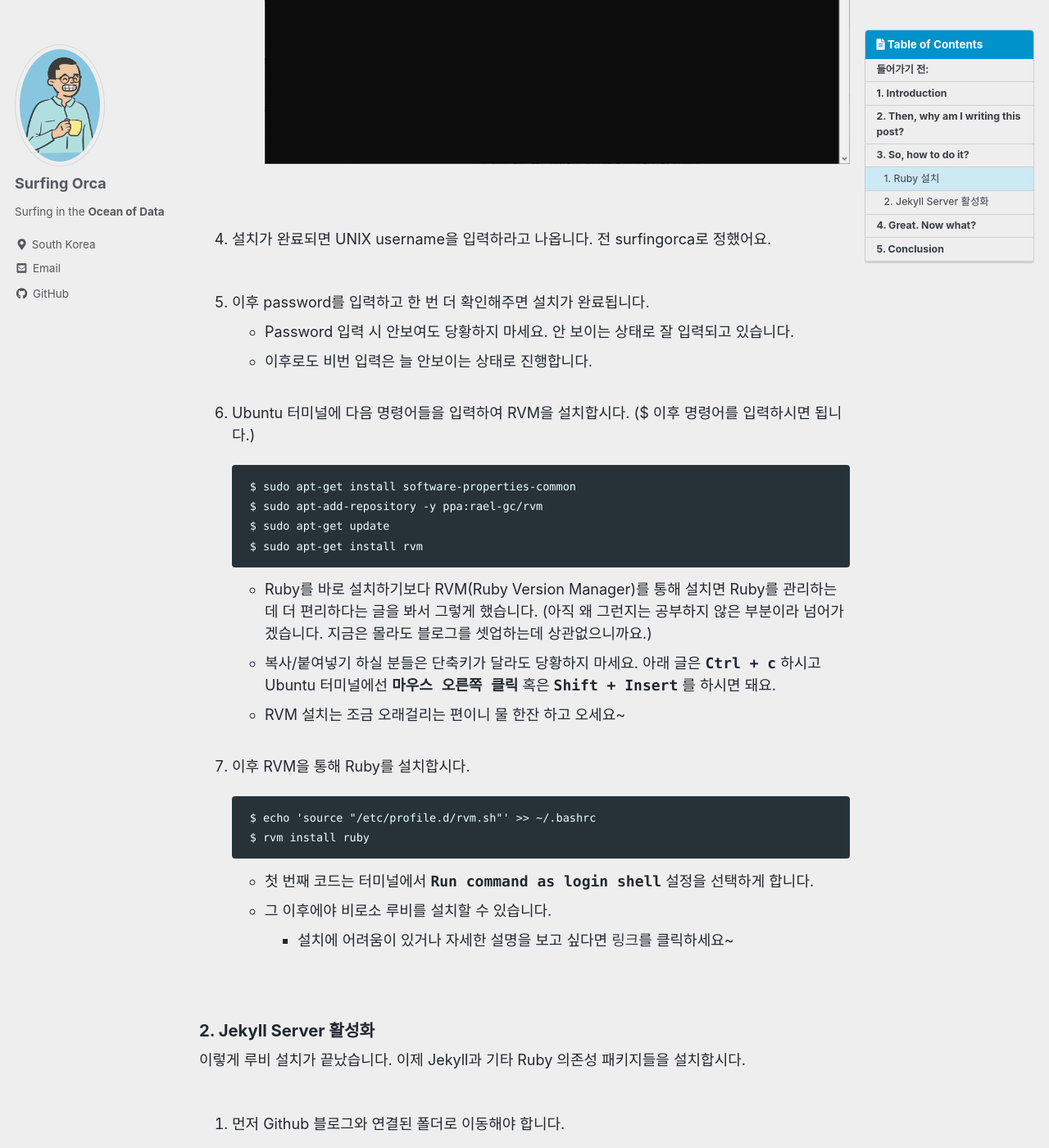
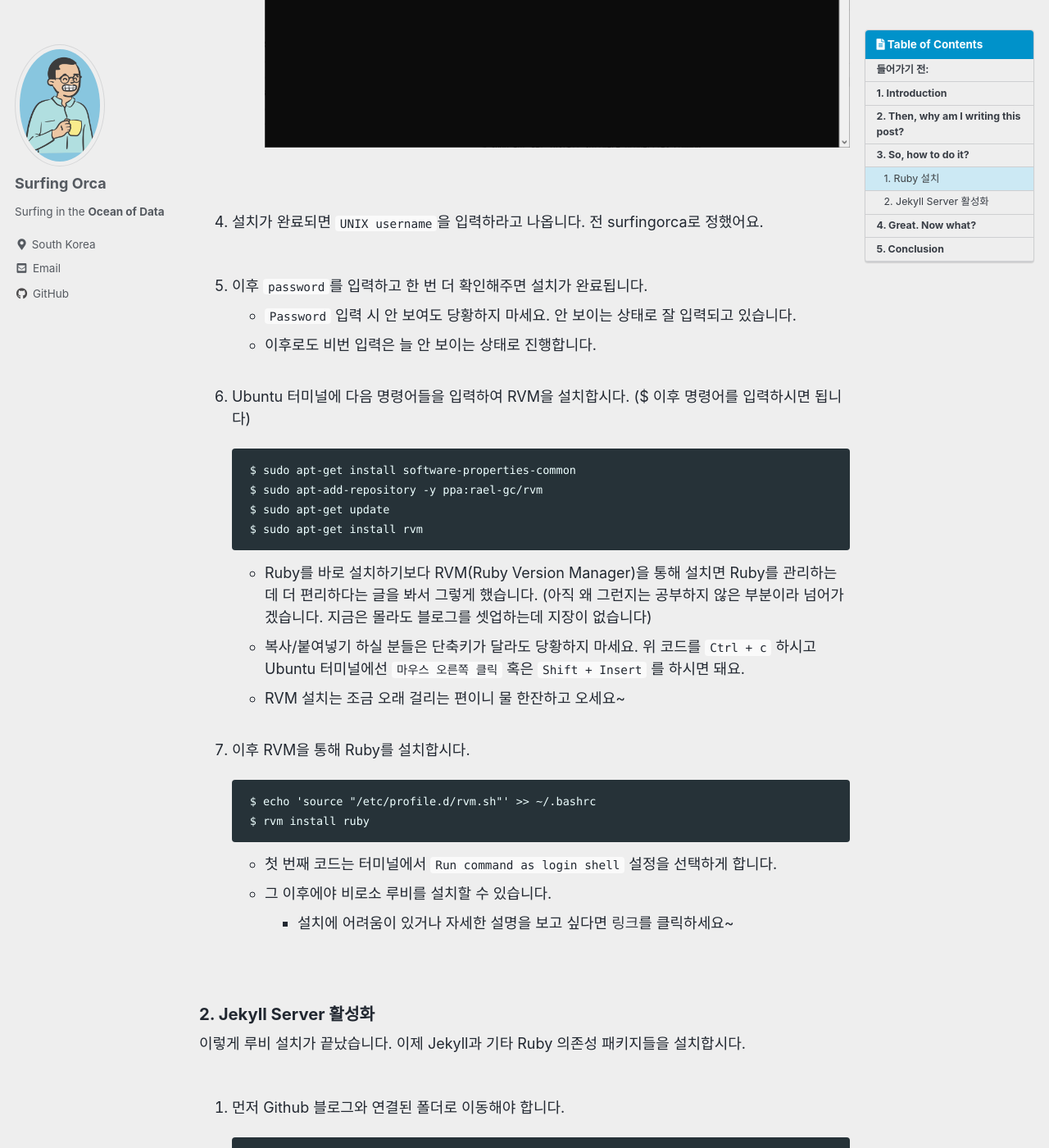
Before and after one commit to SurfingOrca/SurfingOrca.github.io, a Jekyll site: the page built from _posts/2020-08-29-blog_setup.md, in a window 1280 px wide and 1400 px high, scrolled down 4117 px. Shown: the whole window at 82% size. Built offline with Jekyll 4.4.1, drawn with Linux system fonts in a browser that asks for light colours; cached includes are drawn as plain includes; comment, search, counter and statistics services are not loaded; some of the changed text lies outside the part shown.

Commit message:
The post is modified for its readability.

````diff
--- a/_posts/2020-08-29-blog_setup.md
+++ b/_posts/2020-08-29-blog_setup.md
@@ -14,9 +14,8 @@ tags:
 last_modified_at: 2020-08-29
 ---
 
-**孤軍奮鬪 (고군분투):**
-(1)운동경기나 싸움에서 혼자서 많은 수의 적들을 상대하여 힘들게 싸움.
-(2)남의 도움을 받지 아니하고 힘에 벅찬 일을 잘해 나가는 것을 비유적으로 이르는 말.
+**孤軍奮鬪 (고군분투) :** (1) 운동경기나 싸움에서 혼자서 많은 수의 적들을 상대하여 힘들게 싸움.
+&nbsp; &nbsp; &nbsp; &nbsp; &nbsp; &nbsp; &nbsp; &nbsp; &nbsp; &nbsp; &nbsp; &nbsp; &nbsp; &nbsp; &nbsp; &nbsp; &nbsp; **<U>(2) 남의 도움을 받지 아니하고 힘에 벅찬 일을 잘해 나가는 것을 비유적으로 이르는 말.</U>**
 {: .notice--success}
 
 > **Aloha~!**
@@ -49,7 +48,7 @@ Jekyll 테마 중 Minimal mistakes을 이용하여 블로그를 생성하는 것
 2. Minimal Mistakes의 Repository에서 Fork
 3. 필요한 부분만 복사/붙여넣기
 
-이렇게 하면 끝! ~~(이 아닌 시작이라는게 함정)~~
+이렇게 하면 끝! ~~(이 아닌 시작이라는 게 함정)~~
 &nbsp;
 
 
@@ -65,12 +64,12 @@ Jekyll 테마 중 Minimal mistakes을 이용하여 블로그를 생성하는 것
 
 셋업하면서 가장 불편했던 부분은 내가 수정한 내용을 실시간으로 확인할 수 없다는 점이었습니다.
 
-Minimal Mistakes의 공식 소개 사이트에는 다음과 같이 나와있습니다.
+Minimal Mistakes의 공식 소개 사이트에는 다음과 같이 나와 있습니다.
 
 **Note:** for technical reasons, _config.yml is NOT reloaded automatically when used with jekyll serve. If you make any changes to this file, please restart the server process for them to be applied.
 {: .notice--warning}
 
-> 야매번역: **"기술적인 이유로 블로그를 수정해도 바로 적용되지 않아요! Jekyll 서버를 다시 시작해야 바로 확인할 수 있어요"**
+> 야매 번역: **"기술적인 이유로 블로그를 수정해도 바로 적용되지 않아요! Jekyll 서버를 다시 시작해야 바로 확인할 수 있어요"**
 
 내가 변경한 부분을 바로 볼 수 없다니. 제대로 고쳐졌는지, 글은 잘 올라갔는지, 수정한 테마가 잘 어울리는지 등을 바로 볼 수 없으면 언제 돌아와서 확인한단 말인가??..
 &nbsp;
@@ -80,7 +79,7 @@ Minimal Mistakes의 공식 소개 사이트에는 다음과 같이 나와있습
 
 다만 성공하기 위해 참고했던 사이트, 블로그, 코멘트가 셀 수 없을 정도입니다.
 
-사실 방법은 간단합니다. 그 방법이 여기저기 퍼져있어서 한땀 한땀 모아서 엮는게 힘들었을뿐.
+사실 방법은 간단합니다. 그 방법이 여기저기 퍼져있어서 한땀 한땀 모아서 엮는 게 힘들었을 뿐.
 
 ***그래서 한곳에 모아 정리했습니다.***
 
@@ -110,23 +109,23 @@ Linux OS에서 Ruby를 설치할 수 있는데 그래서 Ubuntu 설치가 필요
 &nbsp;
 
 3. 설치가 완료되면 Ubuntu를 실행합시다.
-    - 끝난줄 알았지만 조금 더 기다려봅시다.
+    - 끝난 줄 알았지만 조금 더 기다려봅시다.
 
       ![Image_3]({{ site.url }}{{ site.baseurl }}/assets/images/2020-08-29-blog_setup/blog_setup_03.png)
 &nbsp;
 &nbsp;
 
-4. 설치가 완료되면 UNIX username을 입력하라고 나옵니다. 전 surfingorca로 정했어요.
+4. 설치가 완료되면 `UNIX username`을 입력하라고 나옵니다. 전 surfingorca로 정했어요.
 &nbsp;
 
-5. 이후 password를 입력하고 한 번 더 확인해주면 설치가 완료됩니다.
-    - Password 입력 시 안보여도 당황하지 마세요. 안 보이는 상태로 잘 입력되고 있습니다.
-    - 이후로도 비번 입력은 늘 안보이는 상태로 진행합니다.
+5. 이후 `password`를 입력하고 한 번 더 확인해주면 설치가 완료됩니다.
+    - `Password` 입력 시 안 보여도 당황하지 마세요. 안 보이는 상태로 잘 입력되고 있습니다.
+    - 이후로도 비번 입력은 늘 안 보이는 상태로 진행합니다.
 &nbsp;
 &nbsp;
 
 6. Ubuntu 터미널에 다음 명령어들을 입력하여 RVM을 설치합시다.
-($ 이후 명령어를 입력하시면 됩니다.)
+($ 이후 명령어를 입력하시면 됩니다)
 
     ```
     $ sudo apt-get install software-properties-common
@@ -135,10 +134,10 @@ Linux OS에서 Ruby를 설치할 수 있는데 그래서 Ubuntu 설치가 필요
     $ sudo apt-get install rvm
     ```
 
-    - Ruby를 바로 설치하기보다 RVM(Ruby Version Manager)를 통해 설치면 Ruby를 관리하는데 더 편리하다는 글을 봐서 그렇게 했습니다. (아직 왜 그런지는 공부하지 않은 부분이라 넘어가겠습니다. 지금은 몰라도 블로그를 셋업하는데 상관없으니까요.)
+    - Ruby를 바로 설치하기보다 RVM(Ruby Version Manager)을 통해 설치면 Ruby를 관리하는데 더 편리하다는 글을 봐서 그렇게 했습니다. (아직 왜 그런지는 공부하지 않은 부분이라 넘어가겠습니다. 지금은 몰라도 블로그를 셋업하는데 지장이 없습니다)
     - 복사/붙여넣기 하실 분들은 단축키가 달라도 당황하지 마세요.
-    아래 글은 **`Ctrl + c`** 하시고 Ubuntu 터미널에선 **`마우스 오른쪽 클릭`** 혹은 **`Shift + Insert`** 를 하시면 돼요.
-    - RVM 설치는 조금 오래걸리는 편이니 물 한잔 하고 오세요~
+    위 코드를 `Ctrl + c` 하시고 Ubuntu 터미널에선 `마우스 오른쪽 클릭` 혹은 `Shift + Insert` 를 하시면 돼요.
+    - RVM 설치는 조금 오래 걸리는 편이니 물 한잔하고 오세요~
 &nbsp;
 &nbsp;
 
@@ -149,7 +148,7 @@ Linux OS에서 Ruby를 설치할 수 있는데 그래서 Ubuntu 설치가 필요
     $ rvm install ruby
     ```
 
-    - 첫 번째 코드는 터미널에서 **`Run command as login shell`** 설정을 선택하게 합니다.
+    - 첫 번째 코드는 터미널에서 `Run command as login shell` 설정을 선택하게 합니다.
     - 그 이후에야 비로소 루비를 설치할 수 있습니다.
         - 설치에 어려움이 있거나 자세한 설명을 보고 싶다면 [링크](https://github.com/rvm/ubuntu_rvm)를 클릭하세요~
 
@@ -166,7 +165,7 @@ Linux OS에서 Ruby를 설치할 수 있는데 그래서 Ubuntu 설치가 필요
     $ cd /mnt/c/[폴더 경로]
     ```
 
-    - 이유는 Gemfile이 있는 곳에서 설치가 이뤄져야 합니다. Minimal Mistakes를 제대로 가져왔다면 Gemfile이 폴더에 있을겁니다. 없다면 Minimal Mistakes Repository에서 가져옵시다.
+    - 이유는 Gemfile이 있는 곳에서 설치가 이뤄져야 합니다. Minimal Mistakes를 제대로 가져왔다면 Gemfile이 폴더에 있을 겁니다. 없다면 Minimal Mistakes Repository에서 가져옵시다.
     - cd는 Change Directory를 의미합니다. 이동할 때는 꼭 한 줄에 전체 경로를 입력합시다.
 &nbsp;
 &nbsp;
@@ -217,8 +216,8 @@ Linux OS에서 Ruby를 설치할 수 있는데 그래서 Ubuntu 설치가 필요
 
 ![Image_5]({{ site.url }}{{ site.baseurl }}/assets/images/2020-08-29-blog_setup/blog_setup_05.png)
 
-- Ctrl + c 를 누르면 서버 접속을 끊을 수 있습니다.
-- 다시 Ubuntu 터미널로 돌아오면 **`$ bundle exec jekyll serve`** 를 실행하여 접속합니다.
+- `Ctrl + c` 를 누르면 서버 접속을 끊을 수 있습니다.
+- 다시 Ubuntu 터미널로 돌아 오면 `$ bundle exec jekyll serve` 를 실행하여 접속합니다.
 - 이제 실시간으로 수정사항을 확인할 수 있습니다.
 
 <br>
````
Also changed, not shown: other parts of _posts/2020-08-29-blog_setup.md (+8 -11 lines).
